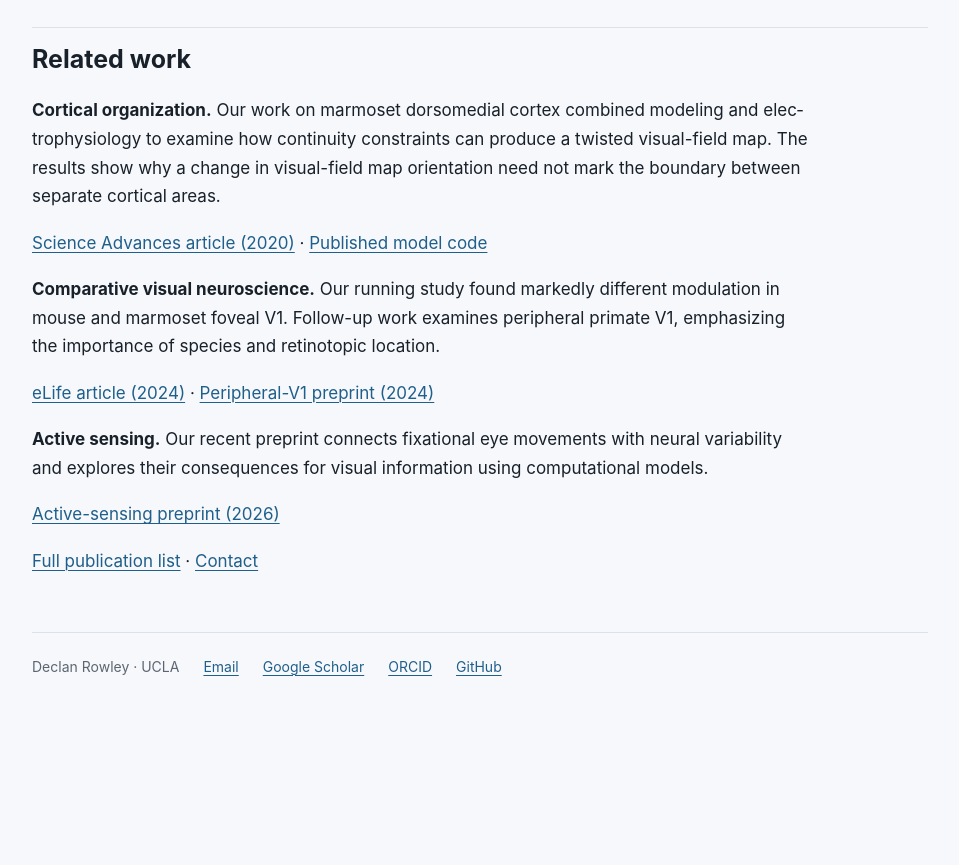
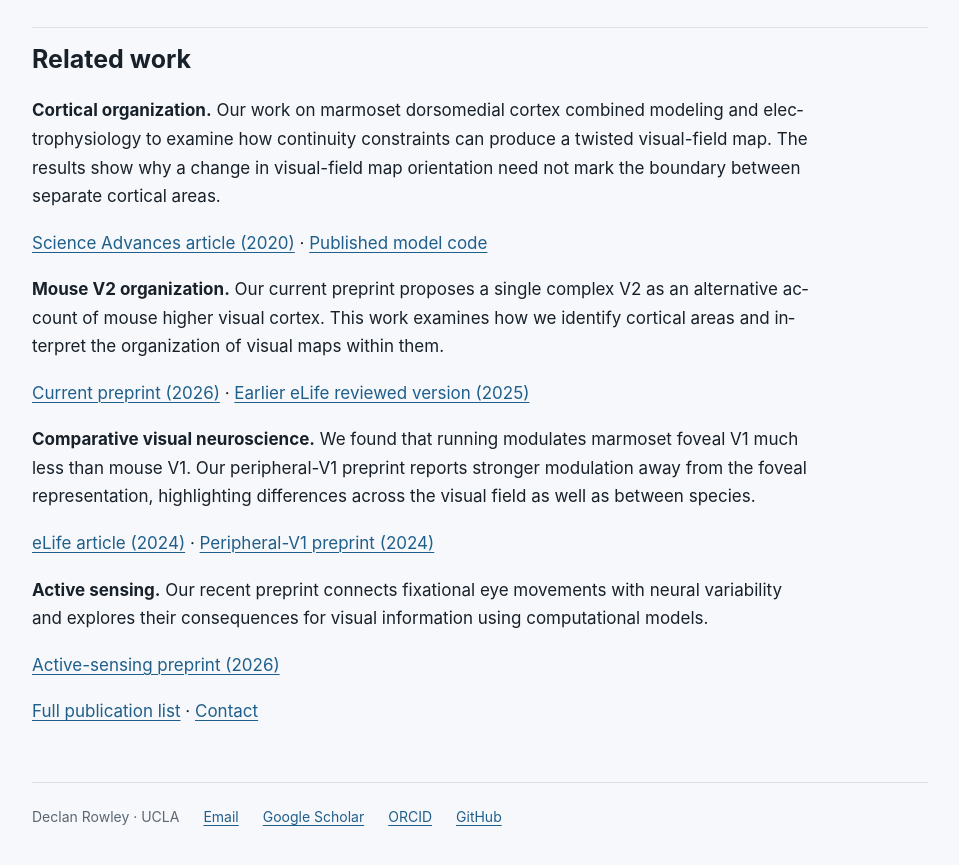
Before and after one commit to decrow3/decrow3.github.io, a Sphinx documentation site: the page built from docs/source/Research.rst, in a window 1280 px wide and 900 px high, scrolled down 1166 px. Shown: the top 865 px of the window, without its empty margins (160-1119 px from the left). Built offline with Sphinx 7.4.7, drawn with Linux system fonts in a browser that asks for light colours; before the commit the page ends 1916 px from its top, so only the background shows below that.

Commit message:
Polish homepage and complete related research links

```diff
--- a/docs/source/Publications.rst
+++ b/docs/source/Publications.rst
@@ -5,7 +5,7 @@ Publications
 
 .. rst-class:: page-intro
 
-Journal articles, preprints, talks, and posters from work on visual neuroscience, marmoset behavior, and comparative cortical function. Entries are ordered newest first within each section.
+Journal articles, preprints, talks, and posters from work on visual neuroscience, marmoset behavior, and comparative cortical function.
 
 Journal articles
 ----------------
@@ -34,7 +34,7 @@ Journal articles
 
       Yu H-H., **Rowley D.P.**, Price N.S.C., Rosa M.G.P., Zavitz E. *Science Advances* 6(44), eaaz8673 (2020).
 
-      `Article <https://doi.org/10.1126/sciadv.aaz8673>`__
+      `Article <https://doi.org/10.1126/sciadv.aaz8673>`__ · `Published model code <https://github.com/hsinhaoyu/DM_Retinotopy>`__
 
 \* Equal contribution.
 
--- a/docs/source/Research.rst
+++ b/docs/source/Research.rst
@@ -32,7 +32,11 @@ Related work
 
 `Science Advances article (2020) <https://doi.org/10.1126/sciadv.aaz8673>`__ · `Published model code <https://github.com/hsinhaoyu/DM_Retinotopy>`__
 
-**Comparative visual neuroscience.** Our running study found markedly different modulation in mouse and marmoset foveal V1. Follow-up work examines peripheral primate V1, emphasizing the importance of species and retinotopic location.
+**Mouse V2 organization.** Our current preprint proposes a single complex V2 as an alternative account of mouse higher visual cortex. This work examines how we identify cortical areas and interpret the organization of visual maps within them.
+
+`Current preprint (2026) <https://doi.org/10.1101/2024.10.10.617533>`__ · `Earlier eLife reviewed version (2025) <https://elifesciences.org/reviewed-preprints/105910v1>`__
+
+**Comparative visual neuroscience.** We found that running modulates marmoset foveal V1 much less than mouse V1. Our peripheral-V1 preprint reports stronger modulation away from the foveal representation, highlighting differences across the visual field as well as between species.
 
 `eLife article (2024) <https://doi.org/10.7554/eLife.87736.3>`__ · `Peripheral-V1 preprint (2024) <https://doi.org/10.1101/2024.10.10.617723>`__
 
--- a/docs/source/index.rst
+++ b/docs/source/index.rst
@@ -13,7 +13,7 @@ How do cortical circuits transform visual information?
 
 .. rst-class:: intro-copy
 
-I study how information is transformed between areas of the visual cortex. My research focuses on V1 and V2 in the marmoset: how visual representations change between these areas, and how the underlying circuitry produces those changes. I combine measurements of neural activity with computational models to investigate the biological circuits behind these transformations.
+I study how information is transformed between areas of the visual cortex. My research focuses on V1 and V2 in the marmoset: how visual representations change between these areas, and how the underlying circuitry produces those changes. I combine neural recordings and computational models to investigate these mechanisms.
 
 .. container:: profile-actions
 
@@ -68,7 +68,7 @@ About
 
 I am a Postdoctoral Scholar in Alex Huk's laboratory at UCLA, in the Departments of Psychiatry & Biobehavioral Sciences and Ophthalmology.
 
-At Monash, Marcello Rosa, Elizabeth Zavitz, and Hsin-Hao Yu taught me electrophysiology, data analysis, and how to think about visual maps and cortical areas. I began by mapping receptive fields by hand with single-electrode recordings, then worked with multielectrode arrays. During my PhD, I spent time in Tetsuo Yamamori's laboratory at RIKEN in Japan, working with Osamu Sadakane and learning one- and two-photon calcium imaging. That imaging work remains an important foundation for the research I am pursuing now.
+During my PhD at Monash University, Marcello Rosa, Elizabeth Zavitz, and Hsin-Hao Yu taught me electrophysiology, data analysis, and how to think about visual maps and cortical areas. I began by mapping receptive fields by hand with single-electrode recordings, then worked with multielectrode arrays. I also spent time in Tetsuo Yamamori's laboratory at RIKEN in Japan, working with Osamu Sadakane and learning one- and two-photon calcium imaging. That imaging work remains an important foundation for the research I am pursuing now.
 
 I then joined the Nauhaus and Huk labs at the University of Texas at Austin before moving to UCLA with Alex. Having worked mostly with anesthetized animals, I learned in the US how different and difficult it is to study vision in awake animals.
 
```
Also changed, not shown: 4 other files.
